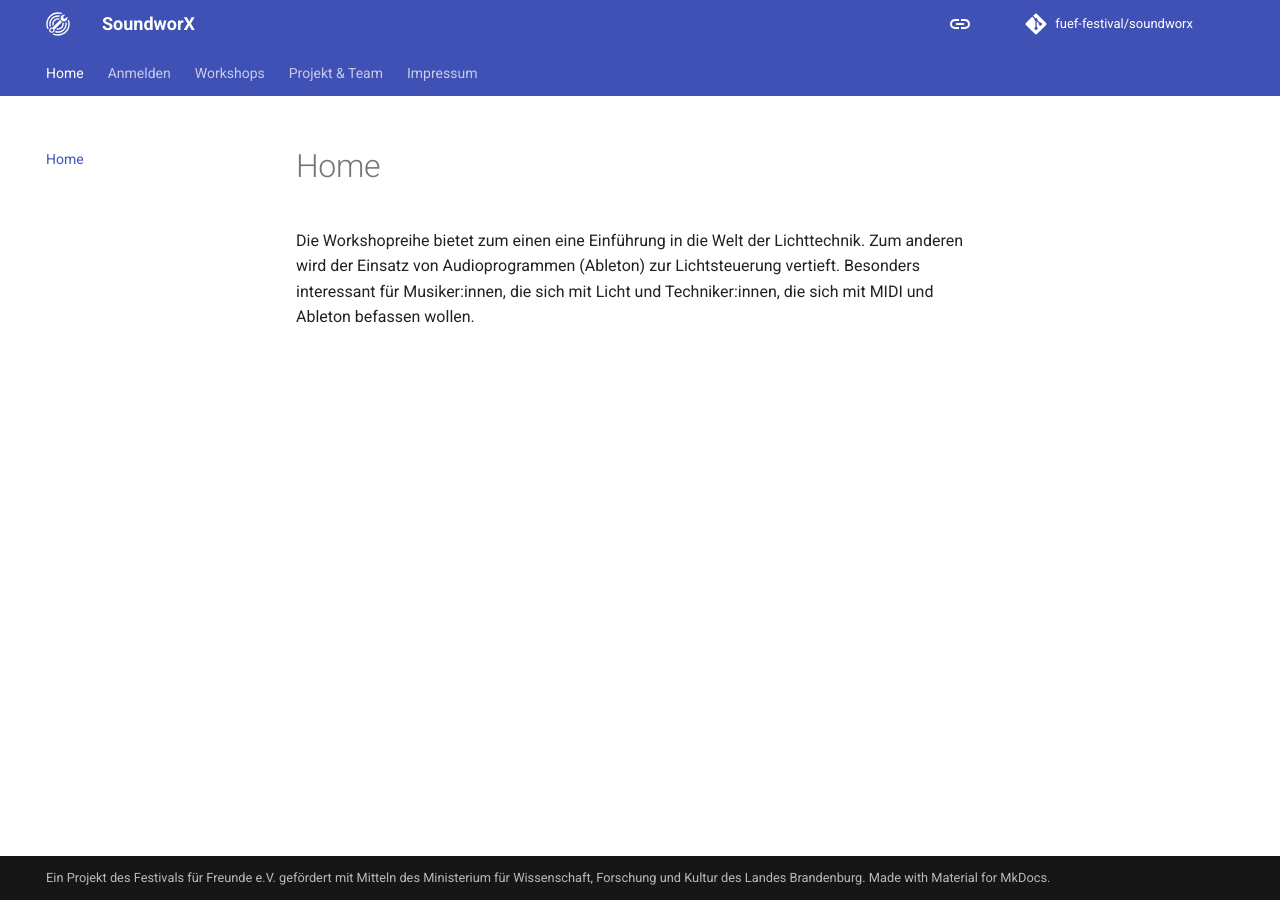
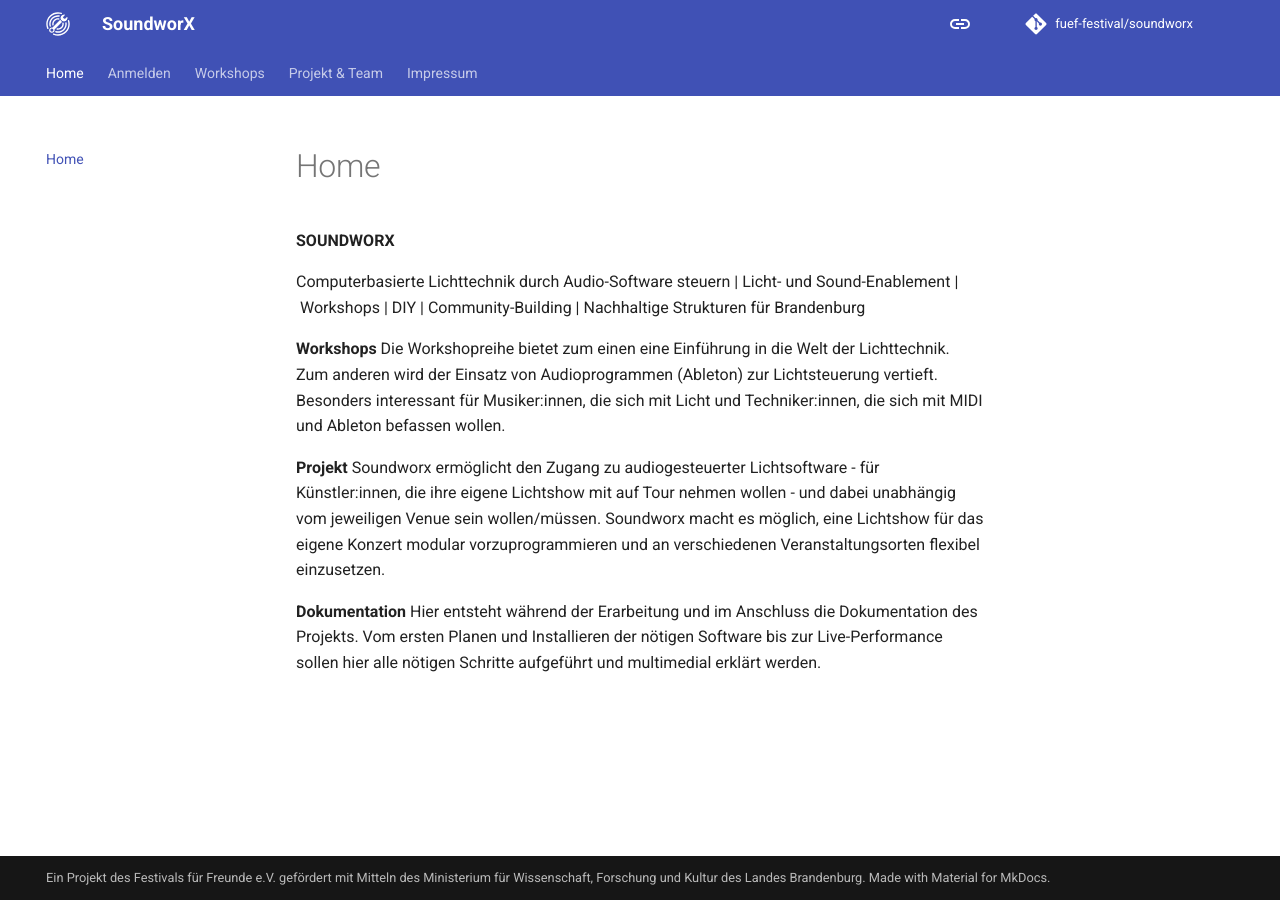
Before and after one commit to fuef-festival/soundworx, an MkDocs documentation site: the page built from docs/index.md, in a window 1280 px wide. Built offline with MkDocs 1.6.1 and Material for MkDocs 9.7.7, drawn with Linux system fonts in a browser that asks for light colours; plug-ins that fetch from the network failed and are left out; comment, search, counter and statistics services are not loaded.

Commit message:
Update index.md

```diff
--- a/docs/index.md
+++ b/docs/index.md
@@ -1 +1,12 @@
+**SOUNDWORX**
+
+Computerbasierte Lichttechnik durch Audio-Software steuern | Licht- und Sound-Enablement | Workshops | DIY | Community-Building | Nachhaltige Strukturen für Brandenburg
+
+**Workshops**
 Die Workshopreihe bietet zum einen eine Einführung in die Welt der Lichttechnik. Zum anderen wird der Einsatz von Audioprogrammen (Ableton) zur Lichtsteuerung vertieft. Besonders interessant für Musiker:innen, die sich mit Licht und Techniker:innen, die sich mit MIDI und Ableton befassen wollen.
+
+**Projekt**
+Soundworx ermöglicht den Zugang zu audiogesteuerter Lichtsoftware - für Künstler:innen, die ihre eigene Lichtshow mit auf Tour nehmen wollen - und dabei unabhängig vom jeweiligen Venue sein wollen/müssen. Soundworx macht es möglich, eine Lichtshow für das eigene Konzert modular vorzuprogrammieren und an verschiedenen Veranstaltungsorten flexibel einzusetzen.
+
+**Dokumentation**
+Hier entsteht während der Erarbeitung und im Anschluss die Dokumentation des Projekts. Vom ersten Planen und Installieren der nötigen Software bis zur Live-Performance sollen hier alle nötigen Schritte aufgeführt und multimedial erklärt werden.
```
